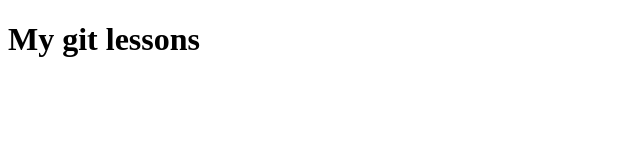
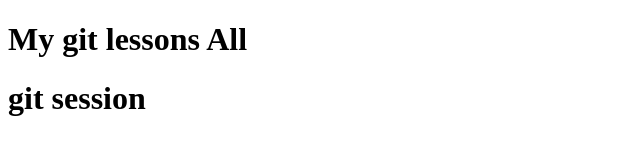
Before and after one commit to sainarne03/sample, a plain HTML site: page index.html in a window 1280 px wide. Shown: the whole page, without its empty margins (0-640 px from the left). Drawn offline with Linux system fonts and the light colour scheme.

Commit message:
added body

```diff
--- a/app.js
+++ b/app.js
@@ -0,0 +1 @@
+alert("Hello World All");
--- a/index.html
+++ b/index.html
@@ -7,8 +7,9 @@
     <title>Document</title>
 </head>
 <body>
-    <h1>My git lessons</h1>
+    <h1>My git lessons All</h1>
     <script> src = "app.js"</script>
     <link rel="stylesheet" href="app.css">
 </body>
+<h1>git session</h1>
 </html>
```
